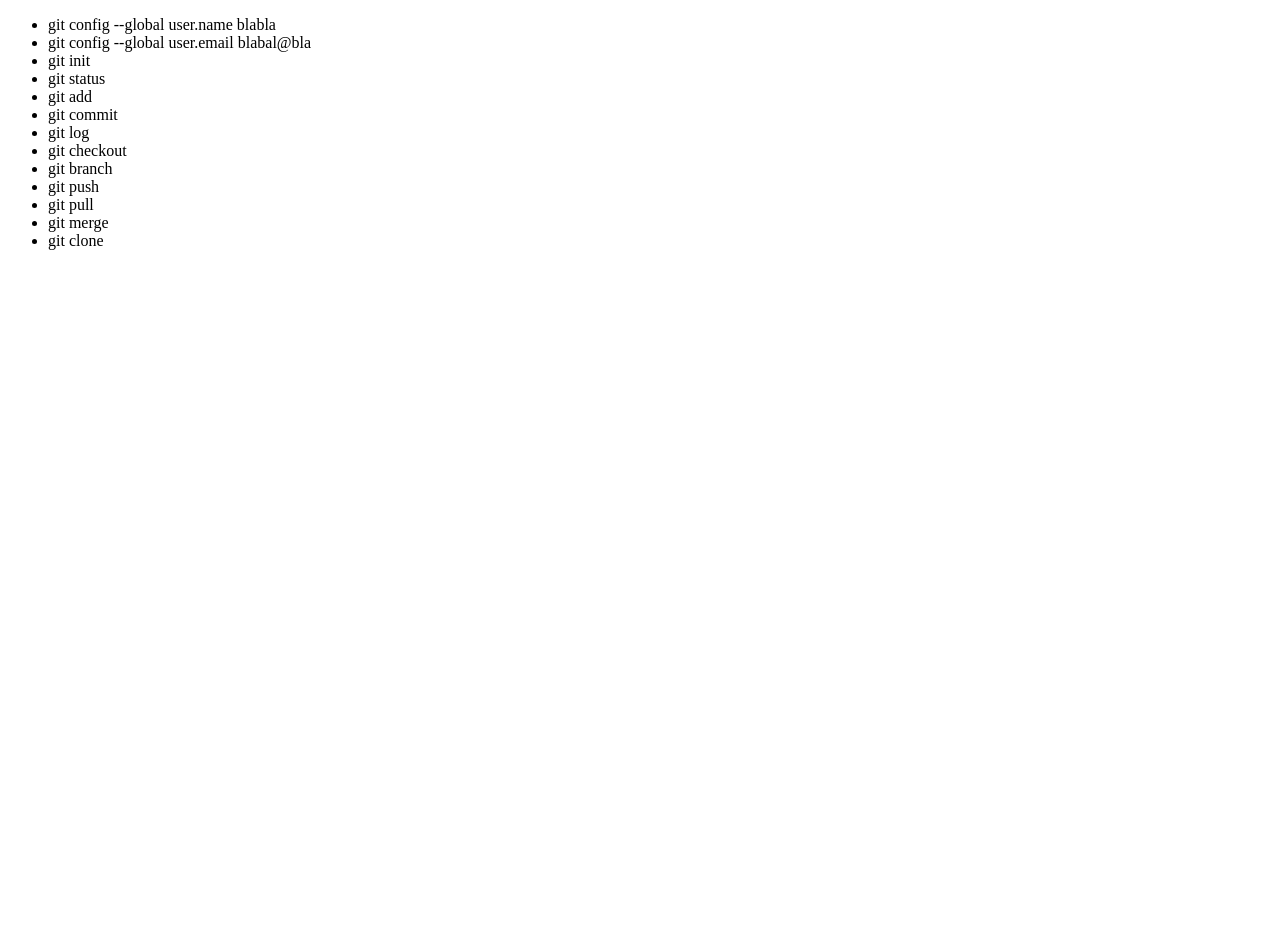
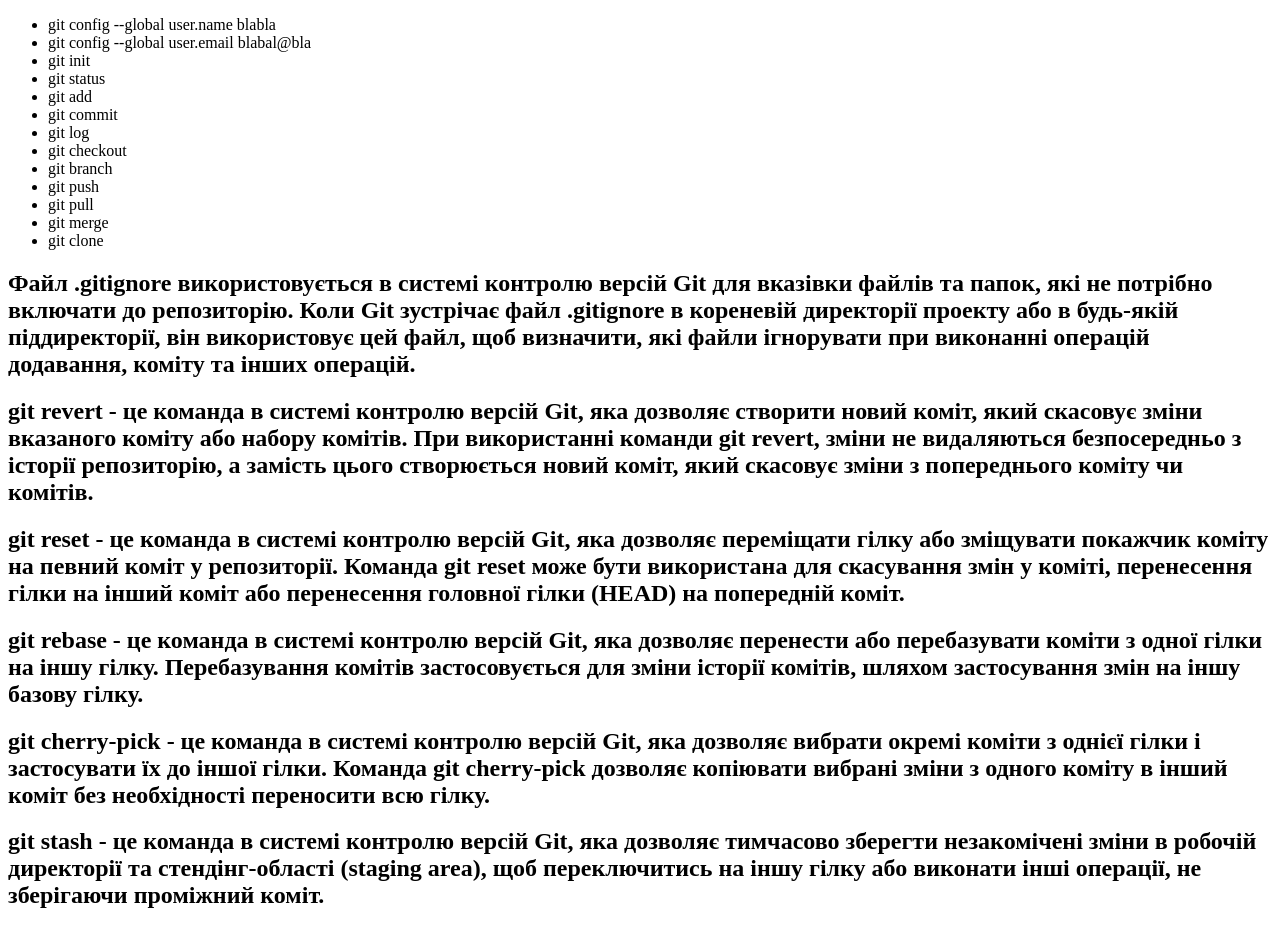
Before and after one commit to Vityk18/HW1, a plain HTML site: page index.html in a window 1280 px wide. Before the commit the page ends 800 px from the top, so only its background shows below. Drawn offline with Linux system fonts and the light colour scheme.

Commit message:
Ful Home worrk with advansed works

```diff
--- a/index.html
+++ b/index.html
@@ -1,5 +1,6 @@
 <!DOCTYPE html>
 <html lang="en">
+
 <head>
     <meta charset="UTF-8">
     <meta http-equiv="X-UA-Compatible" content="IE=edge">
@@ -7,6 +8,7 @@
     <title>Document</title>
     <link rel="stylesheet" type="text/css" href="styles.css">
 </head>
+
 <body>
 
     <ul>
@@ -24,5 +26,39 @@
         <li>git merge</li>
         <li>git clone</li>
     </ul>
+
+    <h2>Файл .gitignore використовується в системі контролю версій Git для вказівки файлів
+        та папок, які не потрібно включати до репозиторію. Коли Git зустрічає файл .gitignore
+        в кореневій директорії проекту або в будь-якій піддиректорії, він використовує цей
+        файл, щоб визначити, які файли ігнорувати при виконанні операцій додавання, коміту
+        та інших операцій.</h2>
+
+    <h2>git revert - це команда в системі контролю версій Git, яка дозволяє створити новий
+        коміт, який скасовує зміни вказаного коміту або набору комітів. При використанні
+        команди git revert, зміни не видаляються безпосередньо з історії репозиторію, а
+        замість цього створюється новий коміт, який скасовує зміни з попереднього коміту
+        чи комітів.</h2>
+
+    <h2>git reset - це команда в системі контролю версій Git, яка дозволяє переміщати
+        гілку або зміщувати покажчик коміту на певний коміт у репозиторії. Команда
+        git reset може бути використана для скасування змін у коміті, перенесення
+        гілки на інший коміт або перенесення головної гілки (HEAD) на попередній
+        коміт.</h2>
+
+    <h2>git rebase - це команда в системі контролю версій Git, яка дозволяє перенести
+        або перебазувати коміти з одної гілки на іншу гілку. Перебазування комітів
+        застосовується для зміни історії комітів, шляхом застосування змін на іншу
+        базову гілку.</h2>
+
+    <h2> git cherry-pick - це команда в системі контролю версій Git, яка дозволяє
+        вибрати окремі коміти з однієї гілки і застосувати їх до іншої гілки. Команда
+        git cherry-pick дозволяє копіювати вибрані зміни з одного коміту в інший
+        коміт без необхідності переносити всю гілку.</h2>
+
+    <h2>git stash - це команда в системі контролю версій Git, яка дозволяє тимчасово
+        зберегти незакомічені зміни в робочій директорії та стендінг-області
+        (staging area), щоб переключитись на іншу гілку або виконати інші операції,
+        не зберігаючи проміжний коміт.</h2>
 </body>
+
 </html>
```
Lines whose indentation alone changed are shown as unchanged.
